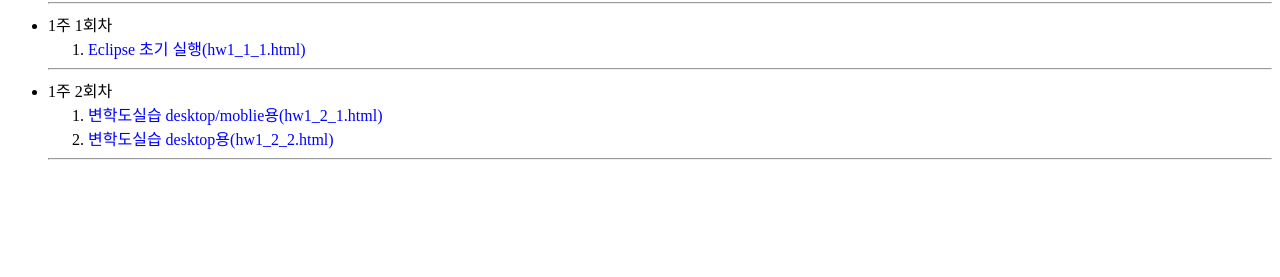
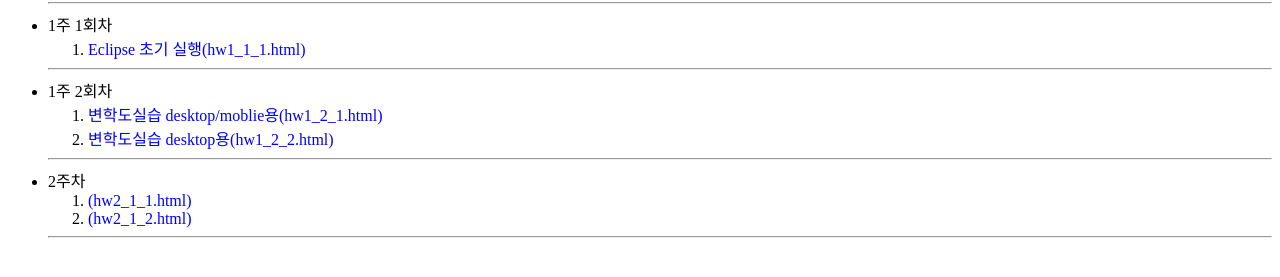
Before and after one commit to dgm000624/dgm000624.github.io, a plain HTML site: page index.html in a window 1280 px wide. Shown: the part 87-364 px from the top of the page. Drawn offline with Linux system fonts and the light colour scheme.

Commit message:
Update index.html

```diff
--- a/index.html
+++ b/index.html
@@ -19,5 +19,10 @@
   <li><a href="https://dgm000624.github.io/java/hw1_2_1.html">변학도실습 desktop/moblie용(hw1_2_1.html)</a></li>
   <li><a href="https://dgm000624.github.io/java/hw1_2_2.html">변학도실습 desktop용(hw1_2_2.html)</a></li>
   </ol><hr/>
+  <li> 2주차 </li>
+  <ol>
+  <li><a href="https://dgm000624.github.io/java/hw2_1_1.html">(hw2_1_1.html)</a></li>
+  <li><a href="https://dgm000624.github.io/java/hw2_1_2.html">(hw2_1_2.html)</a></li>
+  </ol><hr/>
   </ul>
 </body></html>
```
